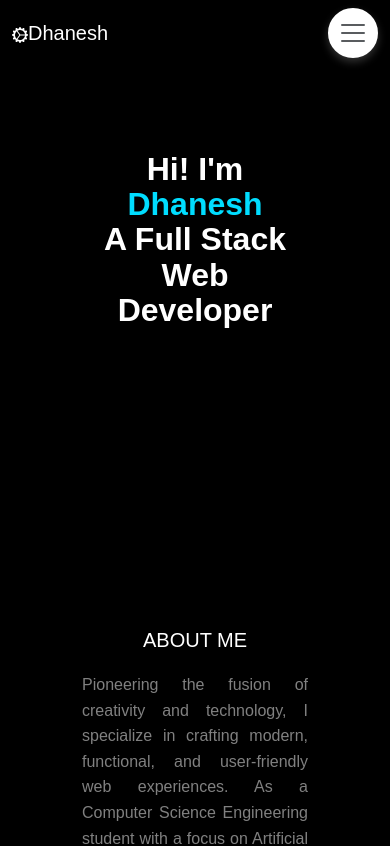
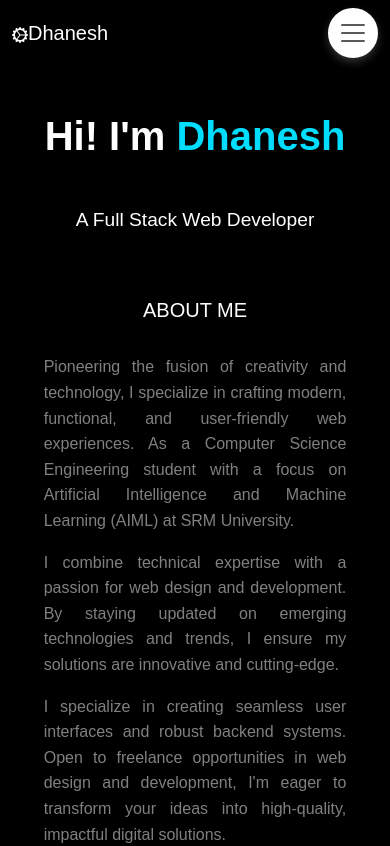
Before and after one commit to frankcastle026/Dhanesh, a React (Vite) app: page / in a window 390 px wide. Shown: the top 846 px of the page. Built offline with nearby package versions, Linux system fonts and the light colour scheme.

Commit message:
Final Update

```diff
--- a/src/About.css
+++ b/src/About.css
@@ -1,92 +1,99 @@
 /* Base styles */
-#About {
+#about-section {
   background-color: #000;
   color: #ffffff;
   text-shadow: 2px 2px 5px rgb(0, 0, 0);
-  padding: 0;
+  padding: 5vw;
   margin-top: 70px;
+  display: flex;
+  flex-direction: column;
+  align-items: center;
+  min-height: 100vh; /* Ensures full viewport height */
+  box-sizing: border-box;
 }
 
-#about {
-  padding: 5vw; /* Uses relative units for responsive padding */
+#about-section h1 {
+  font-size: 4rem;
+  font-weight: bold;
+  margin-bottom: 2rem; /* Reduced spacing */
+  text-align: center; /* Center-align text */
+}
+
+#about-section .name {
+  font-size: 4rem;
+  font-weight: bold;
+  color: #00ddff;
+}
+
+#about-section .developer {
+  font-size: 2rem;
+  margin-top: 1rem;
+}
+
+.aboutme {
+  margin-top: 10rem; /* Huge gap added here */
+  font-weight: bold;
   text-align: center;
 }
 
-#about h1 {
-  font-size: 4rem; /* Unified font size for headings */
-  font-weight: bold;
-  margin-bottom: 100px; /* Ensure spacing below the heading */
-}
-
-#about .name {
-  font-size: 4rem; /* Dynamic font size for better scaling */
-  font-weight: bold;
-  color: #00ddff;
-  margin-bottom: 50px; /* Adjusted spacing for better layout */
-}
-
-#about p {
-  color: grey;
-  line-height: 1.6; /* Added line height for better readability */
-}
-
-#about .name > div {
-  margin-top: 30px;
-}
-
-.aboutme {
-  display: block;
-  margin-top: 30px; /* Adjusted spacing for separation */
-  font-weight: bold; /* Updated for emphasis */
-  text-align: center; /* Center-align ABOUT ME */
-}
-
 .para {
-  clear: both; /* Ensure content clears floated elements */
-  text-align: justify; /* Optional: Make paragraphs justified */
-  margin-top: 20px; /* Add spacing between ABOUT ME and paragraphs */
+  max-width: 800px; /* Limits text width for readability */
+  text-align: justify;
+  margin-top: 2rem;
 }
 
 .para p {
-  margin-bottom: 15px; /* Add spacing between paragraphs */
+  margin-bottom: 1rem;
   color: grey;
-  line-height: 1.6; /* Improved paragraph readability */
+  line-height: 1.6;
 }
 
 /* Responsive adjustments for screens smaller than 768px (tablets and phones) */
 @media (max-width: 768px) {
-  #about {
-    padding: 4vw; /* Slightly reduced padding for smaller screens */
+  #about-section {
+    padding: 4vw;
   }
 
-  #about h1 {
-    font-size: 3rem; /* Adjusted font size for smaller screens */
+  #about-section h1 {
+    font-size: 3rem;
   }
 
-  .name {
-    font-size: 3rem; /* Adjusted dynamic font size */
+  #about-section .name {
+    font-size: 3rem;
+  }
+
+  #about-section .developer {
+    font-size: 2.5rem;
+  }
+
+  .aboutme {
+    margin-top: 6rem; /* Adjust gap for smaller screens */
   }
 }
 
 /* Responsive adjustments for screens smaller than 480px (small phones) */
 @media (max-width: 480px) {
-  #about {
-    padding: 3vw; /* Further reduced padding */
+  #about-section {
+    padding: 3vw;
   }
 
-  #about h1 {
-    font-size: 2rem;
+  #about-section h1 {
+    font-size: 2.5rem;
   }
 
-  #about .name {
-    font-size: 2rem; /* Adjusted dynamic font size */
+  #about-section .name {
+    font-size: 2.5rem;
+  }
+
+  #about-section .developer {
+    font-size: 1.2rem;
   }
 
   .aboutme {
-    margin-top: 300px; /* Reduced spacing for compact layout */
+    margin-top: 4rem; /* Reduced gap for compact layout */
   }
 
-  .name {
-    margin-bottom: 200px; /* Increased margin for large gap */
+  .para {
+    margin-top: 1.5rem;
   }
 }
--- a/src/About.jsx
+++ b/src/About.jsx
@@ -3,12 +3,11 @@ import './About.css';
 
 function About() {
   return (
-    <div id="About" style={{ marginTop: '70px' }}>
-      <section id="about" style={{ padding: '50px', textAlign: 'center' }}>
+    <section id="about-section">
       <h1>
-          Hi! I'm <span className="name">Dhanesh</span> <br />
-          <div class="Developer">A Full Stack Web Developer</div>
+        Hi! I'm <span className="name">Dhanesh</span>
       </h1>
+      <span className="developer">A Full Stack Web Developer</span>
       <div className="aboutme">
         <h5 className="h3header">ABOUT ME</h5>
       </div>
@@ -20,10 +19,10 @@ function About() {
           I combine technical expertise with a passion for web design and development. By staying updated on emerging technologies and trends, I ensure my solutions are innovative and cutting-edge.
         </p>
         <p>
-          I specialize in creating seamless user interfaces and robust backend systems. Open to freelance opportunities in web design and development, I'm eager to transform your ideas into high-quality, impactful digital solutions.          </p>
+          I specialize in creating seamless user interfaces and robust backend systems. Open to freelance opportunities in web design and development, I'm eager to transform your ideas into high-quality, impactful digital solutions.
+        </p>
       </div>
     </section>
-    </div>
   );
 }
 
```
Lines whose indentation alone changed are shown as unchanged.
